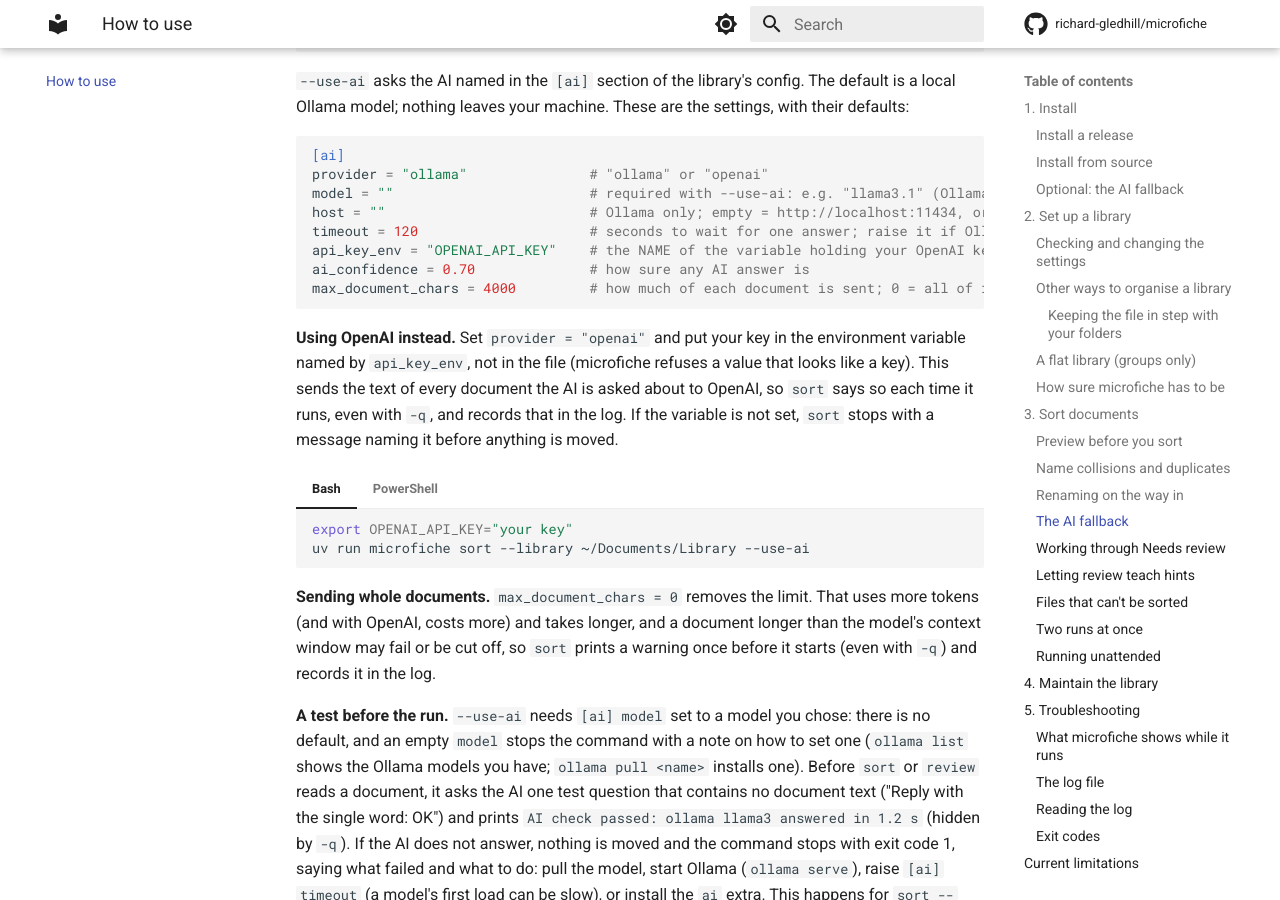
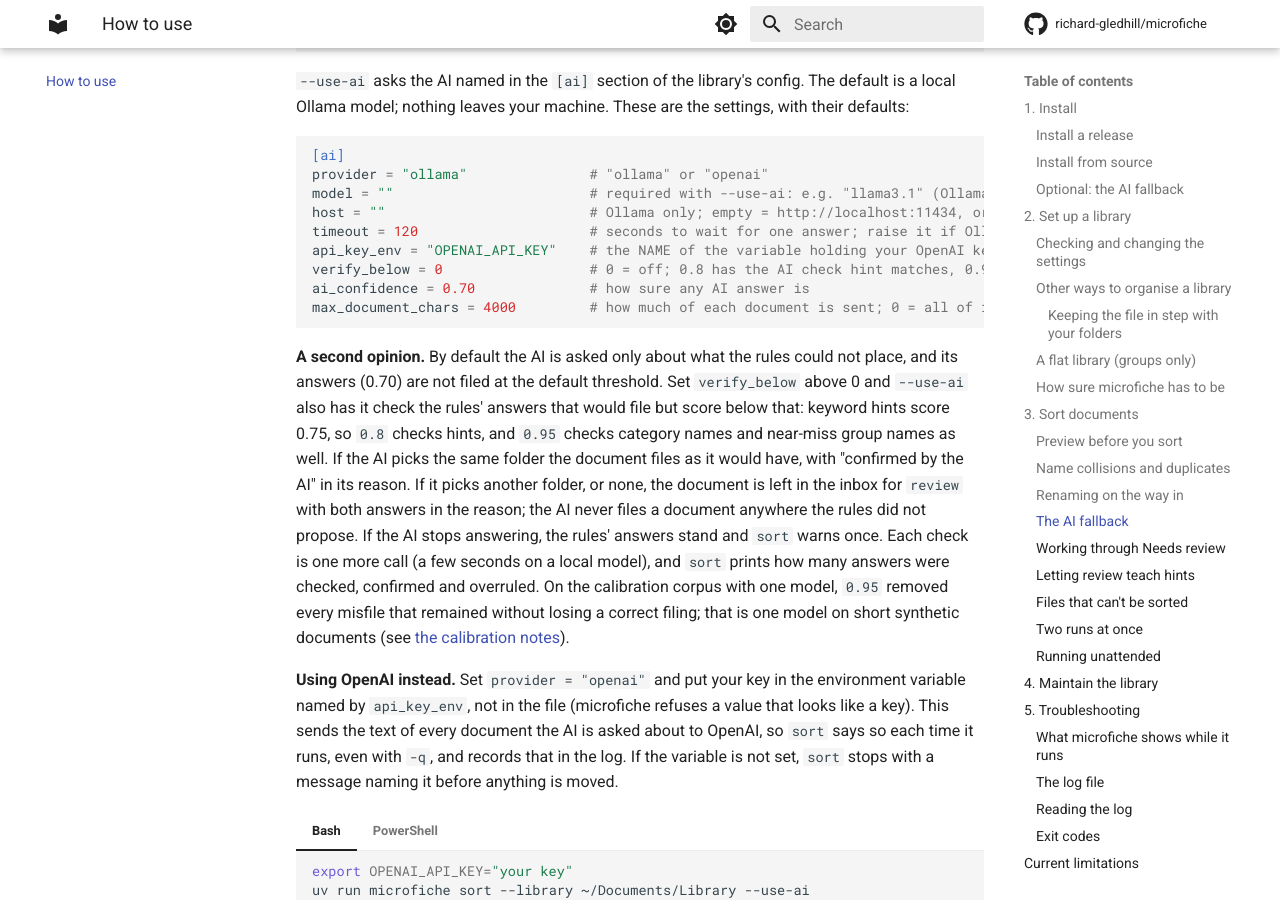
Before and after one commit to richard-gledhill/microfiche, an MkDocs documentation site: the page built from docs/how-to-use.md, in a window 1280 px wide and 900 px high, scrolled down 14942 px. Built offline with MkDocs 1.6.1 and Material for MkDocs 9.7.7, drawn with Linux system fonts in a browser that asks for light colours; comment, search, counter and statistics services are not loaded.

Commit message:
docs: document the AI second opinion and its calibration
Co-Authored-By: Claude Sonnet 5.5 <noreply@anthropic.com>

````diff
--- a/docs/how-to-use.md
+++ b/docs/how-to-use.md
@@ -732,9 +732,21 @@ model = ""                        # required with --use-ai: e.g. "llama3.1" (Oll
 host = ""                         # Ollama only; empty = http://localhost:11434, or e.g. "http://gpu-box:11434"
 timeout = 120                     # seconds to wait for one answer; raise it if Ollama is slow to load the model
 api_key_env = "OPENAI_API_KEY"    # the NAME of the variable holding your OpenAI key
+verify_below = 0                  # 0 = off; 0.8 has the AI check hint matches, 0.95 names and near-miss groups too
 ai_confidence = 0.70              # how sure any AI answer is
 max_document_chars = 4000         # how much of each document is sent; 0 = all of it
 ```
+
+**A second opinion.** By default the AI is asked only about what the rules could not place, and its answers (0.70) are
+not filed at the default threshold. Set `verify_below` above 0 and `--use-ai` also has it check the rules' answers that
+would file but score below that: keyword hints score 0.75, so `0.8` checks hints, and `0.95` checks category names and
+near-miss group names as well. If the AI picks the same folder the document files as it would have, with "confirmed
+by the AI" in its reason. If it picks another folder, or none, the document is left in the inbox for `review` with both
+answers in the reason; the AI never files a document anywhere the rules did not propose. If the AI stops answering,
+the rules' answers stand and `sort` warns once. Each check is one more call (a few seconds on a local model), and `sort`
+prints how many answers were checked, confirmed and overruled. On the calibration corpus with one model, `0.95` removed
+every misfile that remained without losing a correct filing; that is one model on short synthetic documents (see
+[the calibration notes](https://github.com/richard-gledhill/microfiche/blob/main/docs/development/testing/calibration.md#ai-second-opinion)).
 
 **Using OpenAI instead.** Set `provider = "openai"` and put your key in the environment variable named
 by `api_key_env`, not in the file (microfiche refuses a value that looks like a key). This sends the
````
Also changed, not shown: README.md (+1 -1 lines), docs/development/requirements/mvp-roadmap.md (+2 -1 lines), docs/development/requirements/post-mvp-capability-map.md (+1 -1 lines), docs/development/testing/calibration.md (+21 -2 lines), microfiche/README.md (+1 -1 lines).
